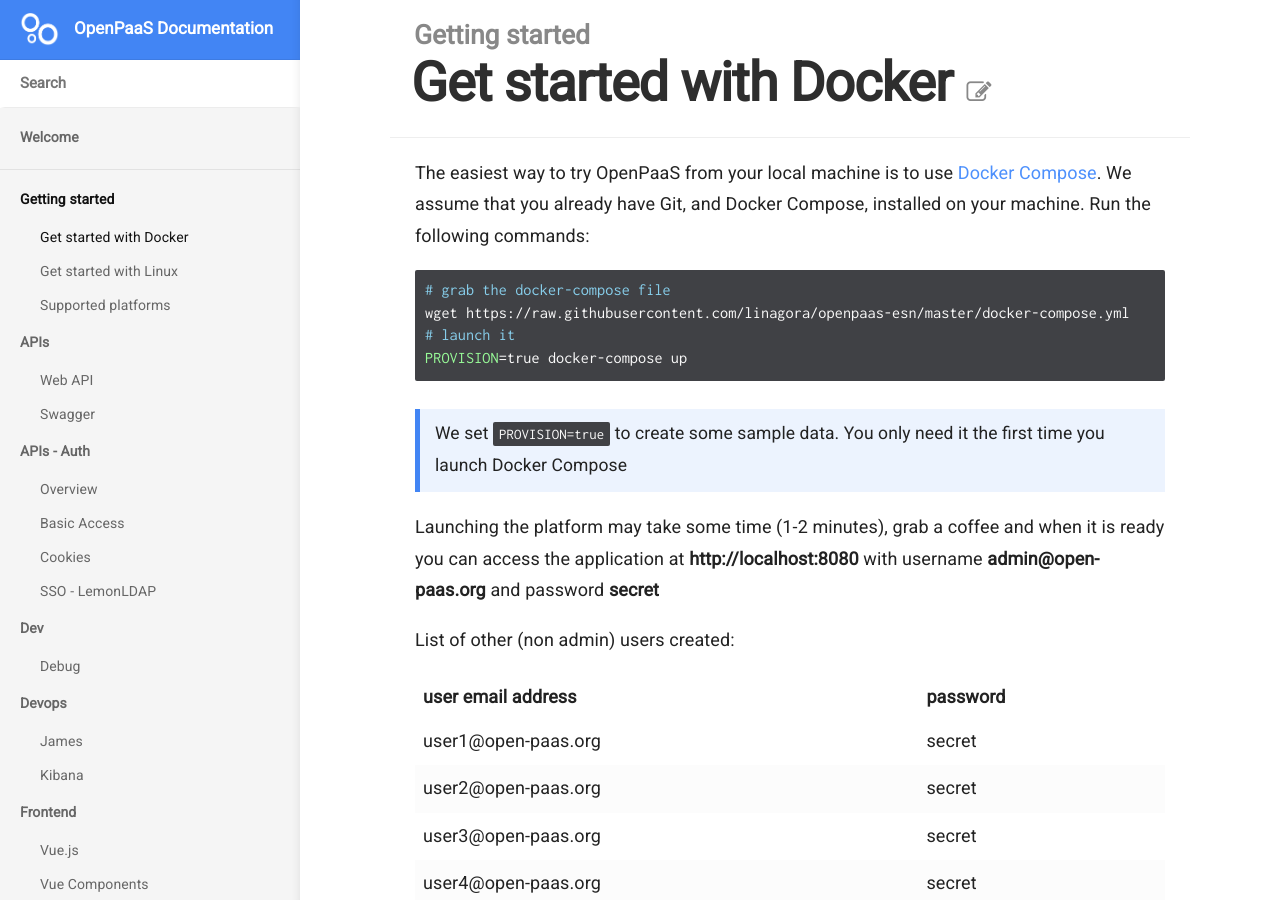
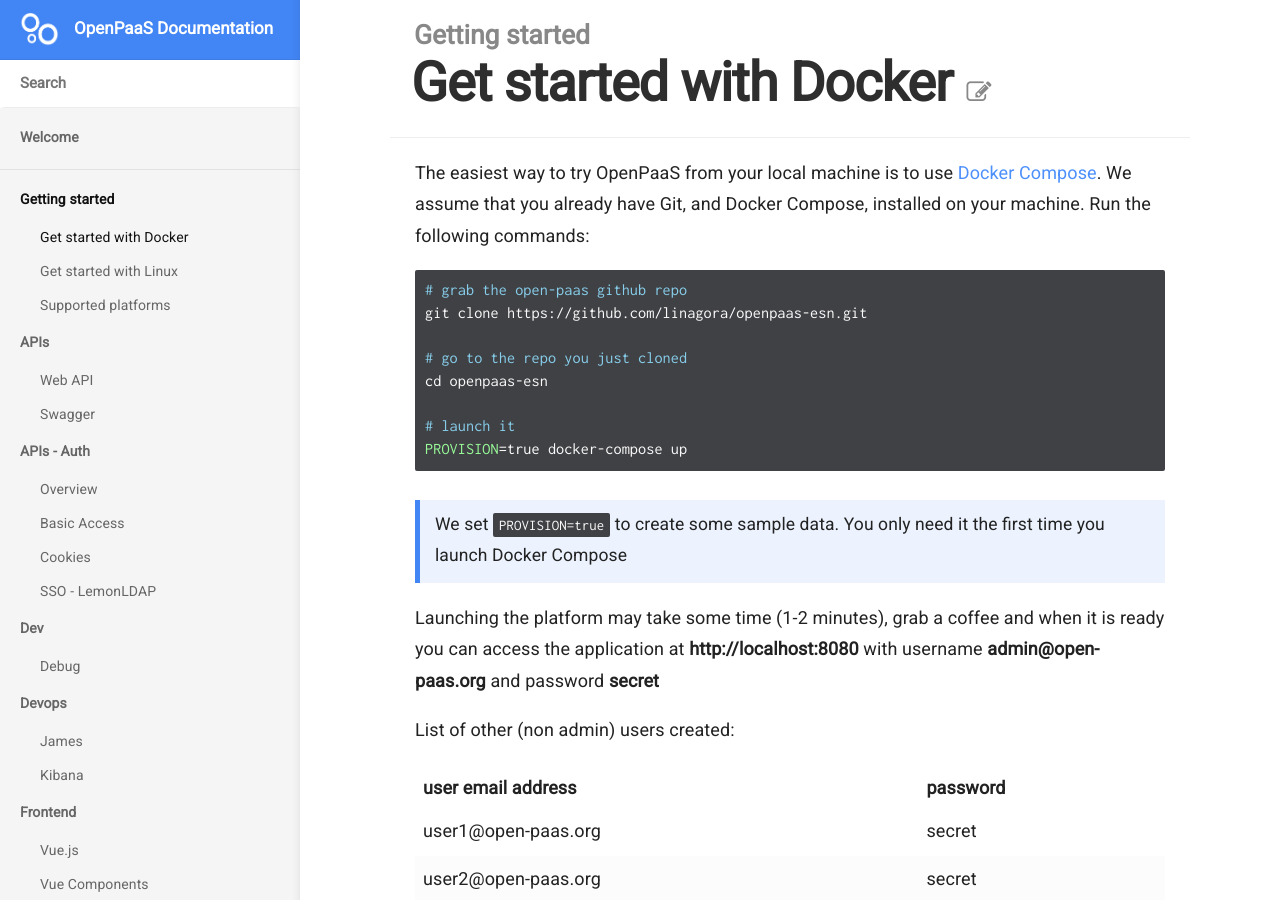
Before and after one commit to linagora/openpaas-doc, a Jekyll site: the page built from _docs/getting-started/docker.md, in a window 1280 px wide and 900 px high. Built offline with Jekyll 4.4.1, drawn with Linux system fonts in a browser that asks for light colours; nearby versions of some CDN libraries; a script that is not in the unit is left out.

Commit message:
JAMES-1129 Update Docker Getting started page to launch the docker-compose file with mounted conf local files from a repo clone

````diff
--- a/_docs/getting-started/docker.md
+++ b/_docs/getting-started/docker.md
@@ -9,8 +9,12 @@
 following commands:
 
 ```shell
-# grab the docker-compose file
-wget https://raw.githubusercontent.com/linagora/openpaas-esn/master/docker-compose.yml
+# grab the open-paas github repo
+git clone https://github.com/linagora/openpaas-esn.git
+
+# go to the repo you just cloned
+cd openpaas-esn
+
 # launch it
 PROVISION=true docker-compose up
 ```
````
